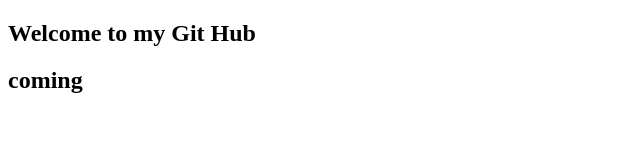
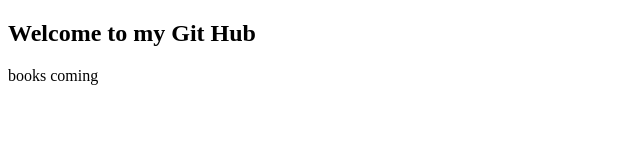
Before and after one commit to habib-prog/my-git-hub-first-repo, a plain HTML site: page index.html in a window 1280 px wide. Shown: the whole page, without its empty margins (0-640 px from the left). Drawn offline with Linux system fonts and the light colour scheme.

Commit message:
books coming

```diff
--- a/index.html
+++ b/index.html
@@ -7,6 +7,6 @@
 </head>
 <body>
     <h2>Welcome to my Git Hub</h2>
-    <h2>coming</h2>
+    <p>books coming</p>
 </body>
 </html>
```
